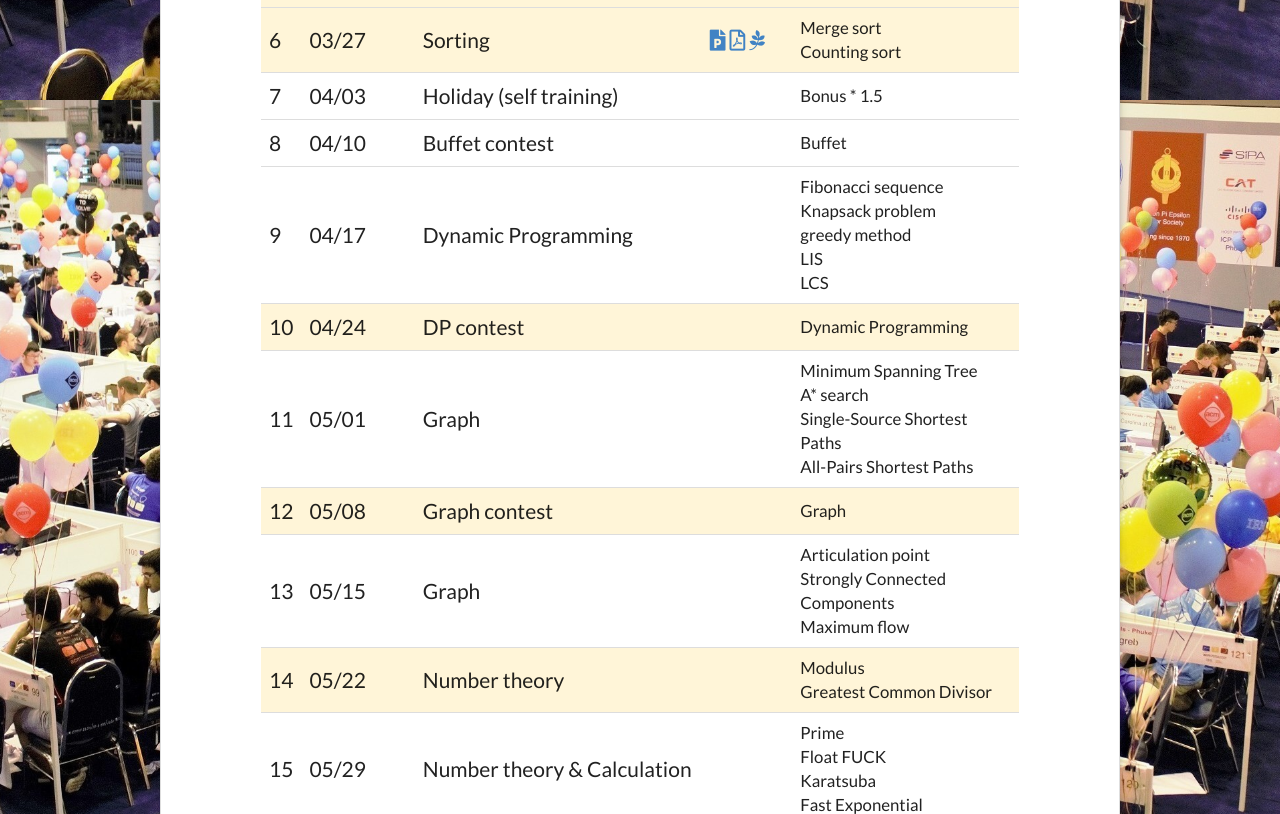
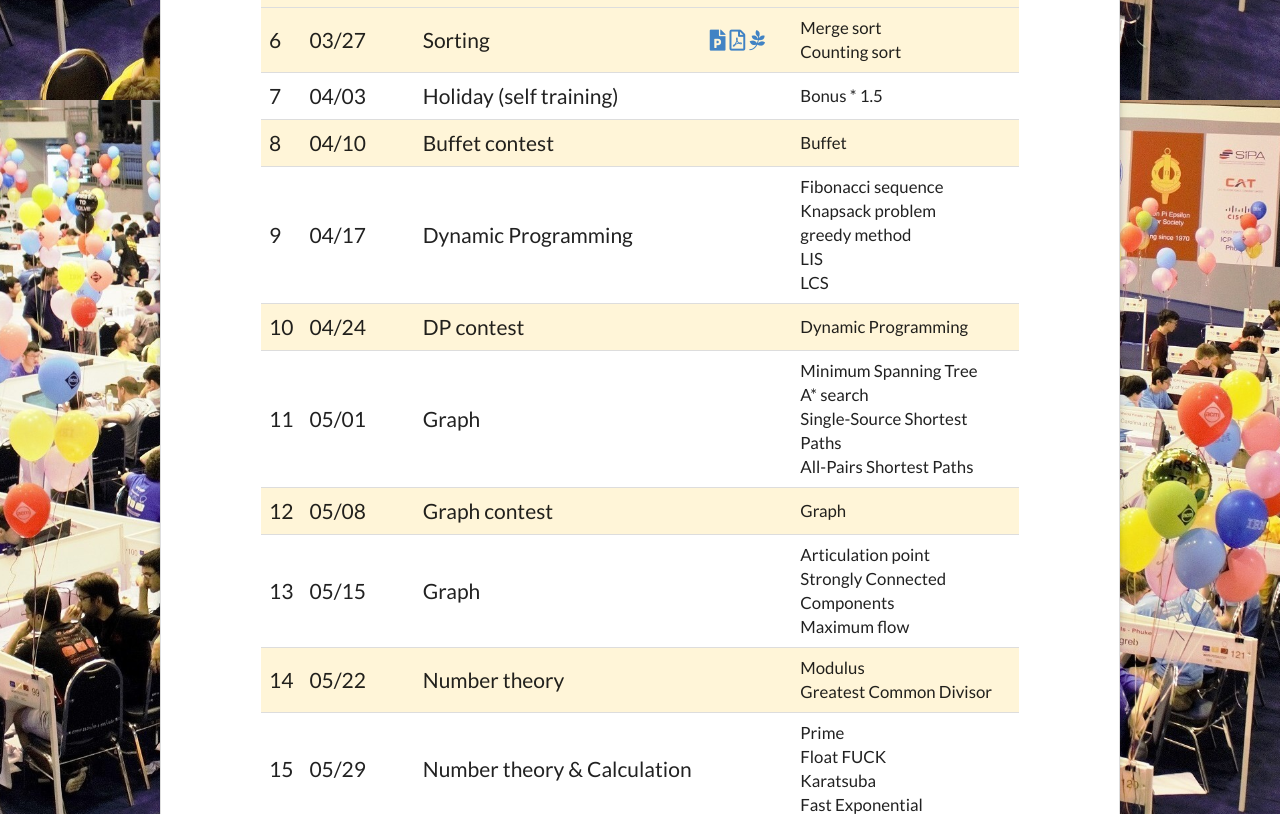
Before and after one commit to NCKUACM-Notes/nckuacm.github.io, a website: page 2019/index.html in a window 1280 px wide. Shown: the part 1500-2314 px from the top of the page. Drawn offline with nearby package versions, Linux system fonts and the light colour scheme.

Commit message:
update week 8 contest

```diff
--- a/2019/calendar.json
+++ b/2019/calendar.json
@@ -128,6 +128,7 @@
     "topic": "Buffet contest",
     "docs": [],
     "links": [],
+    "contest": "true",
     "objectives": [
       "Buffet"
     ]
--- a/2019/index.html
+++ b/2019/index.html
@@ -306,7 +306,7 @@
             </td>
           </tr>
 
-          <tr class=nocontest>
+          <tr class=contest>
             <td>8</td>
             <td>04/10</td>
             <td>Buffet contest</td>
```
